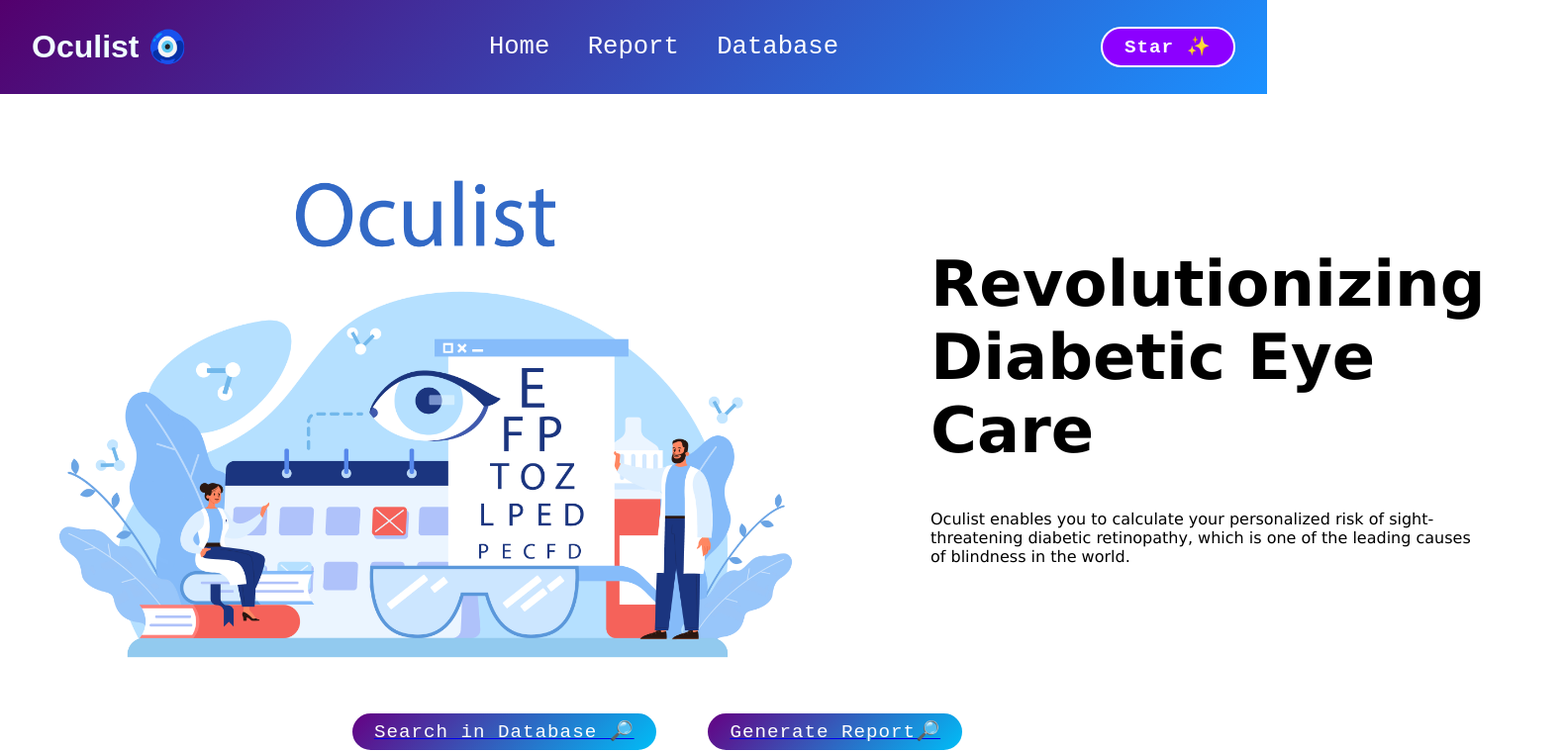
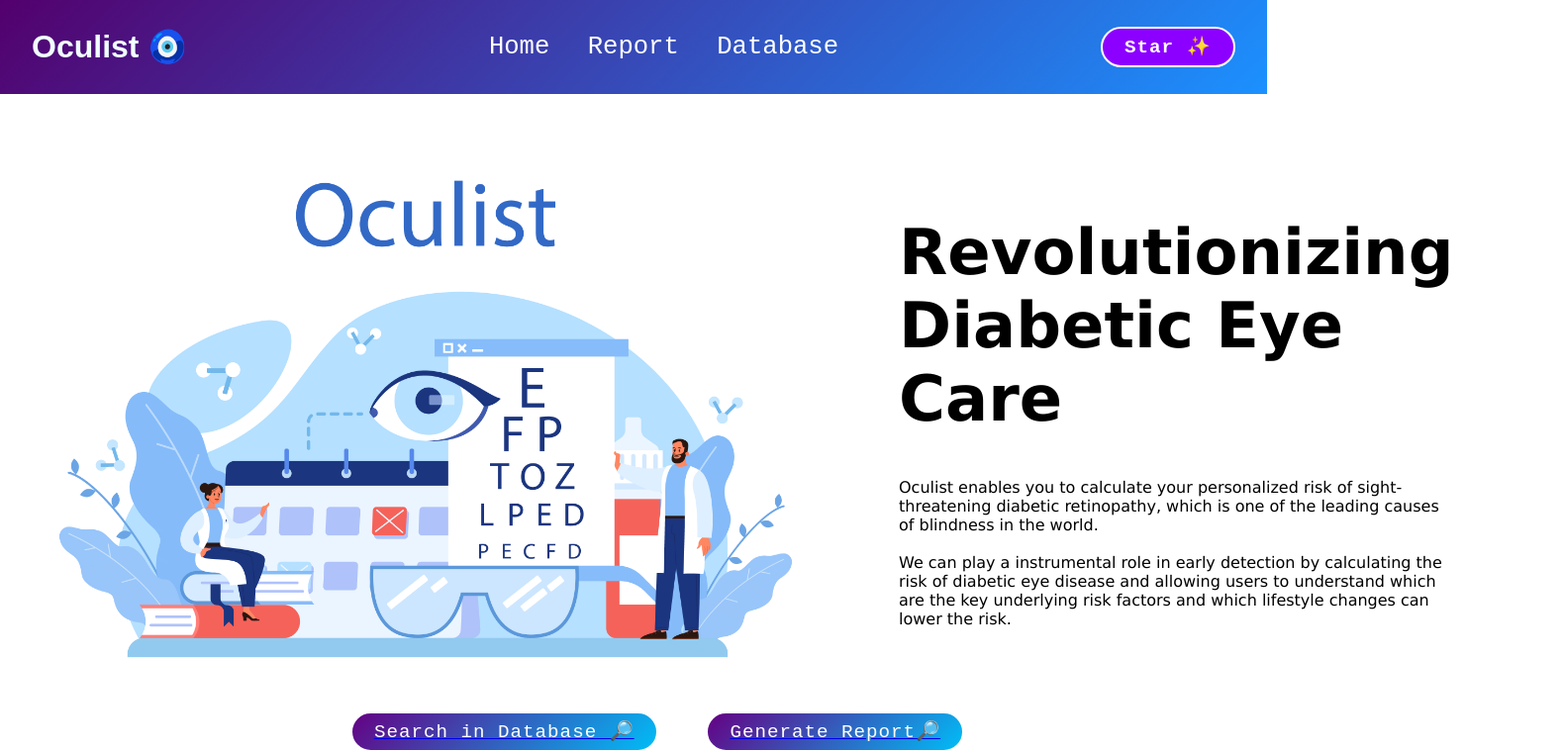
Before and after one commit to Auleen/Oculist, a React (Create React App) app: page / in a window 1280 px wide. Shown: the top 760 px of the page at 99% size, 1580 px wide, since content can reach past the window. Built offline with nearby package versions, Linux system fonts and the light colour scheme; a web font is replaced by a local one.

Commit message:
new commits

```diff
--- a/src/components/about/about.css
+++ b/src/components/about/about.css
@@ -38,7 +38,7 @@
 .Text{
     display: block;
     font-family:'Lucida Sans', 'Lucida Sans Regular', 'Lucida Grande', 'Lucida Sans Unicode', Geneva, Verdana, sans-serif;
-    padding: 5rem;
+    padding: 3rem;
     float: right;
 }
 
--- a/src/components/about/about.jsx
+++ b/src/components/about/about.jsx
@@ -13,6 +13,7 @@ function About() {
         <div className='Text'>
         <h1 className='aboutHead'> <strong>Revolutionizing Diabetic Eye Care</strong></h1>
         Oculist enables you to calculate your personalized risk of sight-threatening diabetic retinopathy, which is one of the leading causes of blindness in the world.
+        <br></br><br></br>We can play a instrumental role in early detection by calculating the risk of diabetic eye disease and allowing users to understand which are the key underlying risk factors and which lifestyle changes can lower the risk.
         </div>
     </div>
     <div className='buttonTab'>
```
